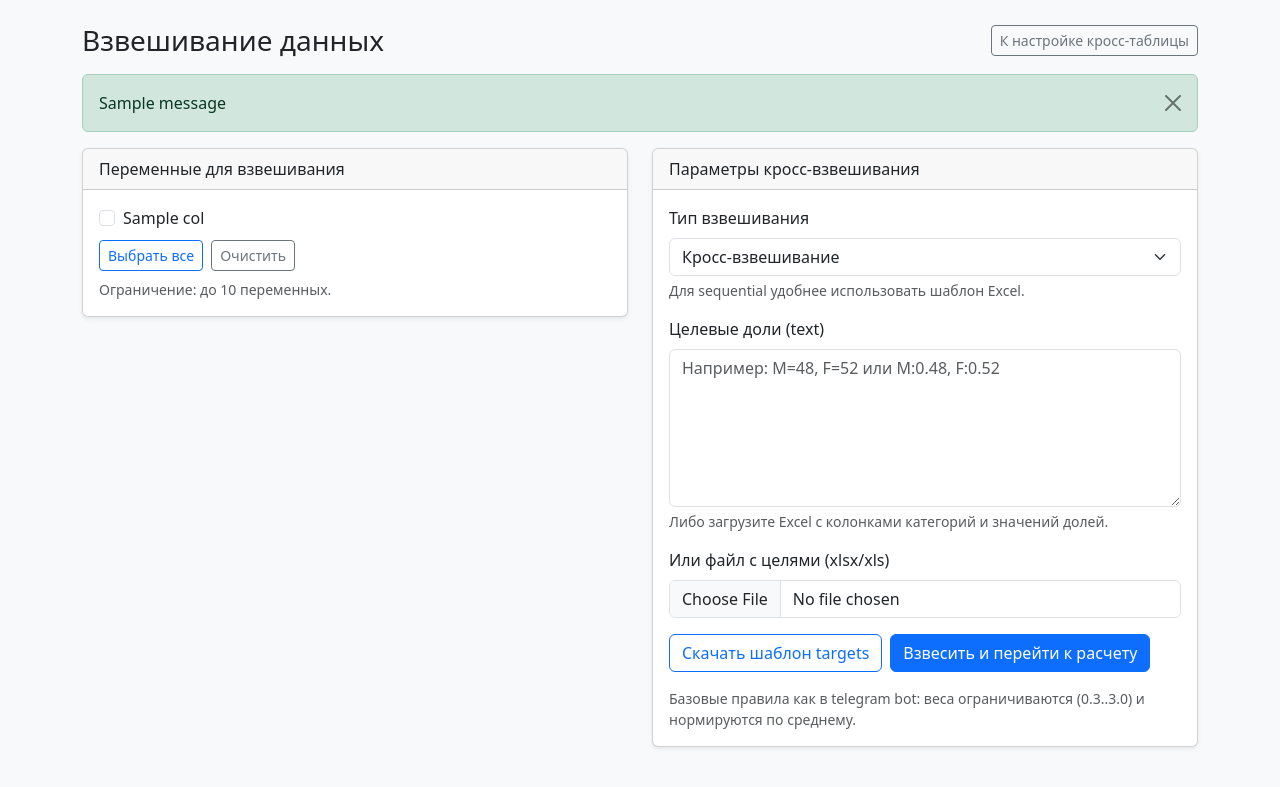
After one commit to olesyagrinenko-eng/survey-web-app, a Flask app: template templates/weight.html in a window 1280 px wide. The commit adds this page. Shown: the top 787 px of the page. Run offline with Flask 3, Linux system fonts and the light colour scheme; the template is opened without the code that fills it: most values are stand-ins (such as "Sample title", 1, 10 or a date in 2020); one stand-in notice (Sample message) is shown.

Commit message:
Add files via upload

```diff
--- a/app.py
+++ b/app.py
@@ -1,6 +1,7 @@
 from __future__ import annotations
 
 import os
+import re
 import uuid
 from dataclasses import dataclass
 from typing import Dict, Any, List, Tuple
@@ -18,6 +19,7 @@ from flask import (
     flash,
 )
 import math
+from werkzeug.datastructures import FileStorage
 
 try:
     import pyreadstat  # type: ignore
@@ -235,6 +237,356 @@ def build_crosstab(
     return table_df, significance
 
 
+# =========================
+# Weighting (bot logic)
+# =========================
+
+TRIM_MIN = 0.3
+TRIM_MAX = 3.0
+MAX_VARS = 10
+MAX_CATS_PER_DIM = 60  # for safety (as in the telegram bot)
+NORMALIZE_MEAN_1 = True
+
+
+def create_cross_variable(df: pd.DataFrame, vars_list: List[str]) -> pd.Series:
+    """Creates cross variable as in telegram weighting bot: 'A × B × C'."""
+    if len(vars_list) == 1:
+        return df[vars_list[0]].astype(str)
+    cross_var = df[vars_list[0]].astype(str)
+    for var in vars_list[1:]:
+        cross_var = cross_var + " × " + df[var].astype(str)
+    return cross_var
+
+
+def parse_targets_input(text: str, categories: List[str]) -> Dict[str, float]:
+    """
+    Parse text like:
+      - "M=48, F=52" (percent)
+      - "M:0.48, F:0.52" (shares)
+    Returns normalized dict {category: share(0..1)} with sum=1.
+    """
+    raw = (text or "").strip()
+    if not raw:
+        raise ValueError("пустой ввод")
+
+    norm = raw.replace("\n", " ")
+    pairs = re.split(r"[;,|]", norm)
+    out: Dict[str, float] = {}
+    cats_lower = [c.lower() for c in categories]
+
+    def to_float(v: str) -> float:
+        v = v.strip().replace("%", "")
+        v = v.replace(",", ".")
+        try:
+            return float(v)
+        except Exception:
+            raise ValueError(f"некорректное число: '{v}'")
+
+    # If it's just numbers separated by delimiters (no explicit keys)
+    if all("=" not in p and ":" not in p for p in pairs):
+        nums = [to_float(p) for p in pairs if p.strip()]
+        if len(nums) != len(categories):
+            raise ValueError(
+                f"ожидалось {len(categories)} чисел (для категорий: {', '.join(categories)}), получили {len(nums)}"
+            )
+        s = sum(nums)
+        vals = [n / 100.0 if 95 <= s <= 105 else n for n in nums]
+        s2 = sum(vals)
+        if s2 <= 0:
+            raise ValueError("сумма долей должна быть > 0")
+        vals = [v / s2 for v in vals]
+        return {cat: vals[i] for i, cat in enumerate(categories)}
+
+    # key=value or key:value
+    for p in pairs:
+        if not p.strip():
+            continue
+        if "=" in p:
+            key, val = p.split("=", 1)
+        elif ":" in p:
+            key, val = p.split(":", 1)
+        else:
+            raise ValueError(f"не распознан фрагмент: '{p.strip()}' (ожидается cat=val)")
+
+        key = key.strip()
+        valf = to_float(val)
+
+        if key.lower() in cats_lower:
+            cat = categories[cats_lower.index(key.lower())]
+        else:
+            if key not in categories:
+                raise ValueError(f"категория '{key}' отсутствует. Доступные: {', '.join(categories)}")
+            cat = key
+
+        out[cat] = valf
+
+    s = sum(out.values())
+    # If it looks like percent
+    if 95 <= s <= 105:
+        out = {k: v / 100.0 for k, v in out.items()}
+        s = sum(out.values())
+
+    if set(out.keys()) != set(categories):
+        missing = [c for c in categories if c not in out]
+        extra = [c for c in out if c not in categories]
+        msg = []
+        if missing:
+            msg.append("нет значений для: " + ", ".join(missing))
+        if extra:
+            msg.append("лишние категории: " + ", ".join(extra))
+        raise ValueError("; ".join(msg))
+
+    if s <= 0:
+        raise ValueError("сумма долей должна быть > 0")
+
+    out = {k: v / s for k, v in out.items()}
+    return out
+
+
+def read_targets_from_excel(file_storage: FileStorage) -> Dict[str, float]:
+    df = pd.read_excel(file_storage)
+
+    category_col = None
+    target_col = None
+
+    category_names = ["category", "категория", "cat", "name", "название", "группа", "group"]
+    target_names = [
+        "target",
+        "targets",
+        "таргет",
+        "таргеты",
+        "цель",
+        "доля",
+        "share",
+        "percent",
+        "процент",
+        "value",
+        "значение",
+    ]
+
+    for col in df.columns:
+        if str(col).lower().strip() in category_names:
+            category_col = col
+            break
+
+    for col in df.columns:
+        if str(col).lower().strip() in target_names:
+            target_col = col
+            break
+
+    if category_col is None or target_col is None:
+        cols = list(df.columns)
+        if len(cols) >= 2:
+            category_col = cols[0]
+            target_col = cols[1]
+        else:
+            raise ValueError(f"Недостаточно колонок в файле. Найдено: {cols}")
+
+    targets: Dict[str, float] = {}
+    for _, row in df.iterrows():
+        cat = str(row[category_col]).strip()
+        try:
+            target = float(row[target_col])
+        except (ValueError, TypeError):
+            continue
+        targets[cat] = target
+
+    if not targets:
+        raise ValueError("Не удалось прочитать ни одной пары категория-значение")
+
+    total = sum(targets.values())
+    if total > 0:
+        targets = {k: v / total for k, v in targets.items()}
+
+    return targets
+
+
+def create_targets_template_xlsx(categories: List[str], current_shares: pd.Series, out_path: str) -> None:
+    template_data = []
+    for category in sorted(categories):
+        template_data.append(
+            {
+                "Category": category,
+                "Targets": float(current_shares.get(category, 0.0)),
+            }
+        )
+    template_df = pd.DataFrame(template_data)
+    template_df.to_excel(out_path, index=False, engine="openpyxl")
+
+
+def clean_sheet_name(name: str) -> str:
+    """Очистка названия листа Excel."""
+    invalid_chars = r"[\\/:*?\[\]]"
+    clean_name = re.sub(invalid_chars, "_", str(name))
+    clean_name = clean_name.strip().rstrip(".")
+    clean_name = clean_name[:31]
+    return clean_name or "Sheet"
+
+
+def create_sequential_targets_template_xlsx(
+    df: pd.DataFrame,
+    vars_list: List[str],
+    out_path: str,
+) -> None:
+    """
+    Делает Excel workbook: по листу на каждую переменную.
+    Каждый лист: Category / Targets (текущие доли как стартовые значения).
+    """
+    import pandas as _pd
+
+    with pd.ExcelWriter(out_path, engine="openpyxl") as writer:
+        for var in vars_list:
+            series = df[var].dropna().astype(str)
+            categories = sorted(series.unique().tolist())
+            current_shares = series.value_counts(normalize=True).sort_index()
+            template_data = []
+            for cat in categories:
+                template_data.append({"Category": cat, "Targets": float(current_shares.get(cat, 0.0))})
+            template_df = _pd.DataFrame(template_data)
+            writer.sheets  # touch to ensure writer init
+            template_df.to_excel(writer, sheet_name=clean_sheet_name(var), index=False)
+
+
+def _read_targets_from_dataframe(df_targets: pd.DataFrame) -> Dict[str, float]:
+    category_col = None
+    target_col = None
+
+    category_names = ["category", "категория", "cat", "name", "название", "группа", "group"]
+    target_names = [
+        "target",
+        "targets",
+        "таргет",
+        "таргеты",
+        "цель",
+        "доля",
+        "share",
+        "percent",
+        "процент",
+        "value",
+        "значение",
+    ]
+
+    for col in df_targets.columns:
+        if str(col).lower().strip() in category_names:
+            category_col = col
+            break
+    for col in df_targets.columns:
+        if str(col).lower().strip() in target_names:
+            target_col = col
+            break
+
+    if category_col is None or target_col is None:
+        cols = list(df_targets.columns)
+        if len(cols) >= 2:
+            category_col = cols[0]
+            target_col = cols[1]
+        else:
+            raise ValueError(f"Недостаточно колонок в sheet: {cols}")
+
+    targets: Dict[str, float] = {}
+    for _, row in df_targets.iterrows():
+        cat = str(row[category_col]).strip()
+        try:
+            target = float(row[target_col])
+        except (ValueError, TypeError):
+            continue
+        targets[cat] = target
+
+    if not targets:
+        raise ValueError("Не удалось прочитать ни одной пары категория-значение на sheet")
+
+    total = sum(targets.values())
+    if 95 <= total <= 105:
+        # похоже на проценты
+        targets = {k: v / 100.0 for k, v in targets.items()}
+    else:
+        targets = {k: v / total for k, v in targets.items()} if total > 0 else targets
+
+    return targets
+
+
+def read_sequential_targets_from_excel(file_storage: FileStorage, vars_list: List[str]) -> Dict[str, Dict[str, float]]:
+    workbook = pd.read_excel(file_storage, sheet_name=None)
+
+    out: Dict[str, Dict[str, float]] = {}
+    for var in vars_list:
+        sheet = clean_sheet_name(var)
+        if sheet not in workbook:
+            raise ValueError(f"В файле нет sheet '{sheet}' для переменной '{var}'")
+        df_sheet = workbook[sheet]
+        out[var] = _read_targets_from_dataframe(df_sheet)
+
+    # Validate that each sheet contains exactly the same set of categories as in data
+    # (слабая проверка: гарантируем, что хотя бы все заданные категории есть в данных).
+    return out
+
+
+def sequential_weight(df: pd.DataFrame, vars_list: List[str], targets_by_var: Dict[str, Dict[str, float]]) -> pd.DataFrame:
+    """
+    Реплика логики sequential-взвешивания из Telegram-бота:
+    веса корректируются по очереди переменных, используя unweighted value_counts(normalize=True).
+    """
+    weights = pd.Series(1.0, index=df.index)
+
+    for var in vars_list:
+        # категории в данных (как строки)
+        current_shares = df[var].dropna().astype(str).value_counts(normalize=True)
+        if var not in targets_by_var:
+            raise ValueError(f"Нет targets для переменной '{var}'")
+
+        targets = targets_by_var[var]
+
+        for category, target_share in targets.items():
+            current_share = float(current_shares.get(str(category), 0.0))
+            if current_share == 0:
+                raise ValueError(f"Категория '{category}' отсутствует/нулевая доля в данных для '{var}'")
+            adjustment = float(target_share) / current_share
+            mask = df[var].astype(str) == str(category)
+            weights.loc[mask] *= adjustment
+
+    weights = weights.clip(TRIM_MIN, TRIM_MAX)
+    if NORMALIZE_MEAN_1 and float(weights.mean()) != 0.0:
+        weights = weights / float(weights.mean())
+
+    df_out = df.copy()
+    df_out["weight"] = weights.values
+    return df_out
+
+
+def cross_weight(df: pd.DataFrame, vars_list: List[str], targets: Dict[str, float]) -> pd.DataFrame:
+    cross_var = create_cross_variable(df, vars_list)
+    df2 = df.copy()
+    df2["_cross_var"] = cross_var.astype(str)
+
+    present = set(df2["_cross_var"].unique())
+    declared = set(targets.keys())
+    missing = declared - present
+    if missing:
+        raise ValueError(f"В данных отсутствуют категории: {', '.join(sorted(missing))}")
+
+    weights = pd.Series(1.0, index=df2.index)
+    current_shares = df2["_cross_var"].value_counts(normalize=True)
+
+    for category, target_share in targets.items():
+        current_share = float(current_shares.get(category, 0.0))
+        if current_share == 0:
+            raise ValueError(f"Категория '{category}' отсутствует в данных или имеет нулевую долю")
+        adjustment = float(target_share) / current_share
+        mask = df2["_cross_var"] == category
+        weights.loc[mask] *= adjustment
+
+    weights = weights.clip(TRIM_MIN, TRIM_MAX)
+    if NORMALIZE_MEAN_1 and float(weights.mean()) != 0.0:
+        weights = weights / float(weights.mean())
+
+    cross_var_name = " × ".join(vars_list)
+    df_out = df2.drop(columns=["_cross_var"], errors="ignore")
+    df_out["weight"] = weights.values
+    # Bot adds a cross variable name for diagnostics; it doesn't harm analysis.
+    df_out[cross_var_name] = cross_var.astype(str)
+    return df_out
+
+
 @app.route("/", methods=["GET", "POST"])
 def index():
     if request.method == "POST":
@@ -252,6 +604,7 @@ def index():
         key = uuid.uuid4().hex
         DATASTORE[key] = df
         session["data_key"] = key
+        session["active_data_key"] = key
 
         return redirect(url_for("configure"))
 
@@ -260,7 +613,7 @@ def index():
 
 @app.route("/configure", methods=["GET", "POST"])
 def configure():
-    key = session.get("data_key")
+    key = session.get("active_data_key") or session.get("data_key")
     if not key or key not in DATASTORE:
         flash("Данные не найдены, загрузите файл заново.", "error")
         return redirect(url_for("index"))
@@ -340,7 +693,7 @@ def results():
 
 @app.route("/download-excel")
 def download_excel():
-    key = session.get("data_key")
+    key = session.get("active_data_key") or session.get("data_key")
     if not key or key not in DATASTORE:
         flash("Данные не найдены, загрузите файл заново.", "error")
         return redirect(url_for("index"))
@@ -365,6 +718,127 @@ def download_excel():
     )
 
 
+@app.route("/weight", methods=["GET", "POST"])
+def weight_page():
+    key = session.get("data_key")
+    if not key or key not in DATASTORE:
+        flash("Данные не найдены, загрузите файл заново.", "error")
+        return redirect(url_for("index"))
+
+    df = DATASTORE[key]
+    columns = list(df.columns)
+
+    if request.method == "POST":
+        weight_vars = request.form.getlist("weight_vars")
+        weighting_type = request.form.get("weighting_type", "cross")
+        action = request.form.get("action", "weigh")
+
+        if not weight_vars:
+            flash("Выберите хотя бы одну переменную для взвешивания.", "error")
+            return redirect(url_for("weight_page"))
+
+        if len(weight_vars) > MAX_VARS:
+            flash(f"Можно выбрать не более {MAX_VARS} переменных.", "error")
+            return redirect(url_for("weight_page"))
+
+        file_targets = request.files.get("targets_file")
+        targets_text = request.form.get("targets_text", "")
+
+        if weighting_type == "cross":
+            cross_var = create_cross_variable(df, weight_vars)
+            categories = sorted(cross_var.dropna().unique().tolist())
+            if len(categories) > MAX_CATS_PER_DIM:
+                flash(
+                    f"Слишком много категорий ({len(categories)}) для кросс‑взвешивания. Максимум: {MAX_CATS_PER_DIM}.",
+                    "error",
+                )
+                return redirect(url_for("weight_page"))
+            current_shares = cross_var.value_counts(normalize=True).sort_index()
+
+            if action == "template":
+                out_path = f"/tmp/targets_template_{uuid.uuid4().hex}.xlsx"
+                create_targets_template_xlsx(categories, current_shares, out_path)
+                return send_file(
+                    out_path,
+                    as_attachment=True,
+                    download_name="targets_template.xlsx",
+                    mimetype="application/vnd.openxmlformats-officedocument.spreadsheetml.sheet",
+                )
+
+            # action == "weigh"
+            targets: Dict[str, float] = {}
+            try:
+                if file_targets and file_targets.filename:
+                    targets = read_targets_from_excel(file_targets)
+                    missing = set(categories) - set(targets.keys())
+                    extra = set(targets.keys()) - set(categories)
+                    if missing or extra:
+                        msg = []
+                        if missing:
+                            msg.append("нет значений для: " + ", ".join(sorted(missing)))
+                        if extra:
+                            msg.append("лишние категории: " + ", ".join(sorted(extra)))
+                        raise ValueError("; ".join(msg))
+                else:
+                    targets = parse_targets_input(targets_text, categories)
+            except Exception as exc:
+                flash(f"Ошибка с целевыми значениями: {exc}", "error")
+                return redirect(url_for("weight_page"))
+
+            try:
+                df_weighted = cross_weight(df, weight_vars, targets)
+            except Exception as exc:
+                flash(f"Ошибка взвешивания: {exc}", "error")
+                return redirect(url_for("weight_page"))
+
+        elif weighting_type == "sequential":
+            # Ограничиваем размер категорий каждой переменной (чтобы шаблон был не слишком огромным)
+            for var in weight_vars:
+                cats = df[var].dropna().astype(str).unique()
+                if len(cats) > MAX_CATS_PER_DIM:
+                    flash(
+                        f"Слишком много категорий ({len(cats)}) для переменной '{var}'. Максимум: {MAX_CATS_PER_DIM}.",
+                        "error",
+                    )
+                    return redirect(url_for("weight_page"))
+
+            if action == "template":
+                out_path = f"/tmp/sequential_targets_template_{uuid.uuid4().hex}.xlsx"
+                create_sequential_targets_template_xlsx(df, weight_vars, out_path)
+                return send_file(
+                    out_path,
+                    as_attachment=True,
+                    download_name="sequential_targets_template.xlsx",
+                    mimetype="application/vnd.openxmlformats-officedocument.spreadsheetml.sheet",
+                )
+
+            # action == "weigh"
+            if not (file_targets and file_targets.filename):
+                flash("Для sequential загрузите Excel с targets_file.", "error")
+                return redirect(url_for("weight_page"))
+
+            try:
+                targets_by_var = read_sequential_targets_from_excel(file_targets, weight_vars)
+                df_weighted = sequential_weight(df, weight_vars, targets_by_var)
+            except Exception as exc:
+                flash(f"Ошибка взвешивания: {exc}", "error")
+                return redirect(url_for("weight_page"))
+
+        else:
+            flash("Неизвестный тип взвешивания.", "error")
+            return redirect(url_for("weight_page"))
+
+        new_key = uuid.uuid4().hex
+        DATASTORE[new_key] = df_weighted
+        session["active_data_key"] = new_key
+
+        pretty_type = "кросс‑взвешивание" if weighting_type == "cross" else "последовательное взвешивание"
+        flash(f"Взвешивание завершено ({pretty_type}). Теперь можно посчитать кросс‑таблицы.", "success")
+        return redirect(url_for("configure"))
+
+    return render_template("weight.html", columns=columns)
+
+
 if __name__ == "__main__":
     port = int(os.getenv("PORT", "5000"))
     app.run(host="0.0.0.0", port=port, debug=True)
--- /dev/null
+++ b/templates/weight.html
@@ -0,0 +1,162 @@
+<!doctype html>
+<html lang="ru">
+  <head>
+    <meta charset="utf-8">
+    <title>Взвешивание данных — кросс‑взвешивание</title>
+    <meta name="viewport" content="width=device-width, initial-scale=1">
+    <link href="https://cdn.jsdelivr.net/npm/bootstrap@5.3.3/dist/css/bootstrap.min.css" rel="stylesheet">
+  </head>
+  <body class="bg-light">
+    <div class="container py-4">
+      <div class="d-flex justify-content-between align-items-center mb-3">
+        <h3 class="mb-0">Взвешивание данных</h3>
+        <a href="{{ url_for('configure') }}" class="btn btn-outline-secondary btn-sm">К настройке кросс‑таблицы</a>
+      </div>
+
+      {% with messages = get_flashed_messages(with_categories=true) %}
+        {% if messages %}
+          {% for category, message in messages %}
+            <div class="alert alert-{{ 'danger' if category == 'error' else category }} alert-dismissible fade show" role="alert">
+              {{ message }}
+              <button type="button" class="btn-close" data-bs-dismiss="alert" aria-label="Close"></button>
+            </div>
+          {% endfor %}
+        {% endif %}
+      {% endwith %}
+
+      <div class="row">
+        <div class="col-lg-6">
+          <div class="card shadow-sm mb-3">
+            <div class="card-header">
+              Переменные для взвешивания
+            </div>
+            <div class="card-body">
+              <div style="max-height: 420px; overflow-y: auto;" id="weightVarsList">
+                {% for col in columns %}
+                  <div class="form-check">
+                    <input class="form-check-input" type="checkbox" name="weight_vars" value="{{ col }}" form="wForm" id="w_{{ loop.index }}">
+                    <label class="form-check-label" for="w_{{ loop.index }}">{{ col }}</label>
+                  </div>
+                {% endfor %}
+              </div>
+
+              <div class="mt-2 d-flex gap-2">
+                <button type="button" class="btn btn-sm btn-outline-primary" onclick="selectAll('weightVarsList')">
+                  Выбрать все
+                </button>
+                <button type="button" class="btn btn-sm btn-outline-secondary" onclick="clearAll('weightVarsList')">
+                  Очистить
+                </button>
+              </div>
+              <div class="form-text mt-2">
+                Ограничение: до 10 переменных.
+              </div>
+            </div>
+          </div>
+        </div>
+
+        <div class="col-lg-6">
+          <div class="card shadow-sm mb-3">
+            <div class="card-header">
+              Параметры кросс‑взвешивания
+            </div>
+            <div class="card-body">
+              <form id="wForm" method="post" enctype="multipart/form-data">
+                <div class="mb-3">
+                  <label class="form-label">Тип взвешивания</label>
+                  <select class="form-select" name="weighting_type" id="weightingType" onchange="toggleWeightingType()">
+                    <option value="cross" selected>Кросс‑взвешивание</option>
+                    <option value="sequential">Последовательное взвешивание</option>
+                  </select>
+                  <div class="form-text">
+                    Для sequential удобнее использовать шаблон Excel.
+                  </div>
+                </div>
+
+                <div id="crossInputs">
+                  <div class="mb-3">
+                  <label class="form-label">Целевые доли (text)</label>
+                  <textarea class="form-control" name="targets_text" rows="6" placeholder="Например: M=48, F=52 или M:0.48, F:0.52"></textarea>
+                  <div class="form-text">
+                    Либо загрузите Excel с колонками категорий и значений долей.
+                  </div>
+                </div>
+
+                  <div class="mb-3">
+                  <label class="form-label">Или файл с целями (xlsx/xls)</label>
+                  <input class="form-control" type="file" name="targets_file" accept=".xlsx,.xls">
+                </div>
+
+                  <div class="d-flex gap-2 flex-wrap">
+                    <button type="submit" name="action" value="template" class="btn btn-outline-primary">
+                      Скачать шаблон targets
+                    </button>
+                    <button type="submit" name="action" value="weigh" class="btn btn-primary">
+                      Взвесить и перейти к расчету
+                    </button>
+                  </div>
+                </div>
+
+                <div id="sequentialInputs" style="display: none;">
+                  <div class="mb-3">
+                    <button type="submit" name="action" value="template" class="btn btn-outline-primary w-100">
+                      Скачать шаблон Excel для sequential
+                    </button>
+                    <div class="form-text mt-2">
+                      В файле будет по одному листу на каждую выбранную переменную (Category / Targets).
+                    </div>
+                  </div>
+
+                  <div class="mb-3">
+                    <label class="form-label">Загрузите заполненный Excel</label>
+                    <input class="form-control" type="file" name="targets_file" accept=".xlsx,.xls">
+                  </div>
+
+                  <button type="submit" name="action" value="weigh" class="btn btn-primary w-100">
+                    Взвесить и перейти к расчету
+                  </button>
+                </div>
+
+                <div class="form-text mt-3">
+                  Базовые правила как в telegram bot: веса ограничиваются (0.3..3.0) и нормируются по среднему.
+                </div>
+              </form>
+            </div>
+          </div>
+        </div>
+      </div>
+    </div>
+
+    <script src="https://cdn.jsdelivr.net/npm/bootstrap@5.3.3/dist/js/bootstrap.bundle.min.js"></script>
+    <script>
+      function selectAll(containerId) {
+        const container = document.getElementById(containerId);
+        if (!container) return;
+        const inputs = container.querySelectorAll('input[type="checkbox"][name="weight_vars"]');
+        inputs.forEach((el) => (el.checked = true));
+      }
+      function clearAll(containerId) {
+        const container = document.getElementById(containerId);
+        if (!container) return;
+        const inputs = container.querySelectorAll('input[type="checkbox"][name="weight_vars"]');
+        inputs.forEach((el) => (el.checked = false));
+      }
+
+      function toggleWeightingType() {
+        const type = document.getElementById('weightingType').value;
+        const crossInputs = document.getElementById('crossInputs');
+        const sequentialInputs = document.getElementById('sequentialInputs');
+        if (!crossInputs || !sequentialInputs) return;
+        if (type === 'sequential') {
+          crossInputs.style.display = 'none';
+          sequentialInputs.style.display = 'block';
+        } else {
+          crossInputs.style.display = 'block';
+          sequentialInputs.style.display = 'none';
+        }
+      }
+
+      toggleWeightingType();
+    </script>
+  </body>
+</html>
```
Also changed, not shown: templates/configure.html (+42 -4 lines).
